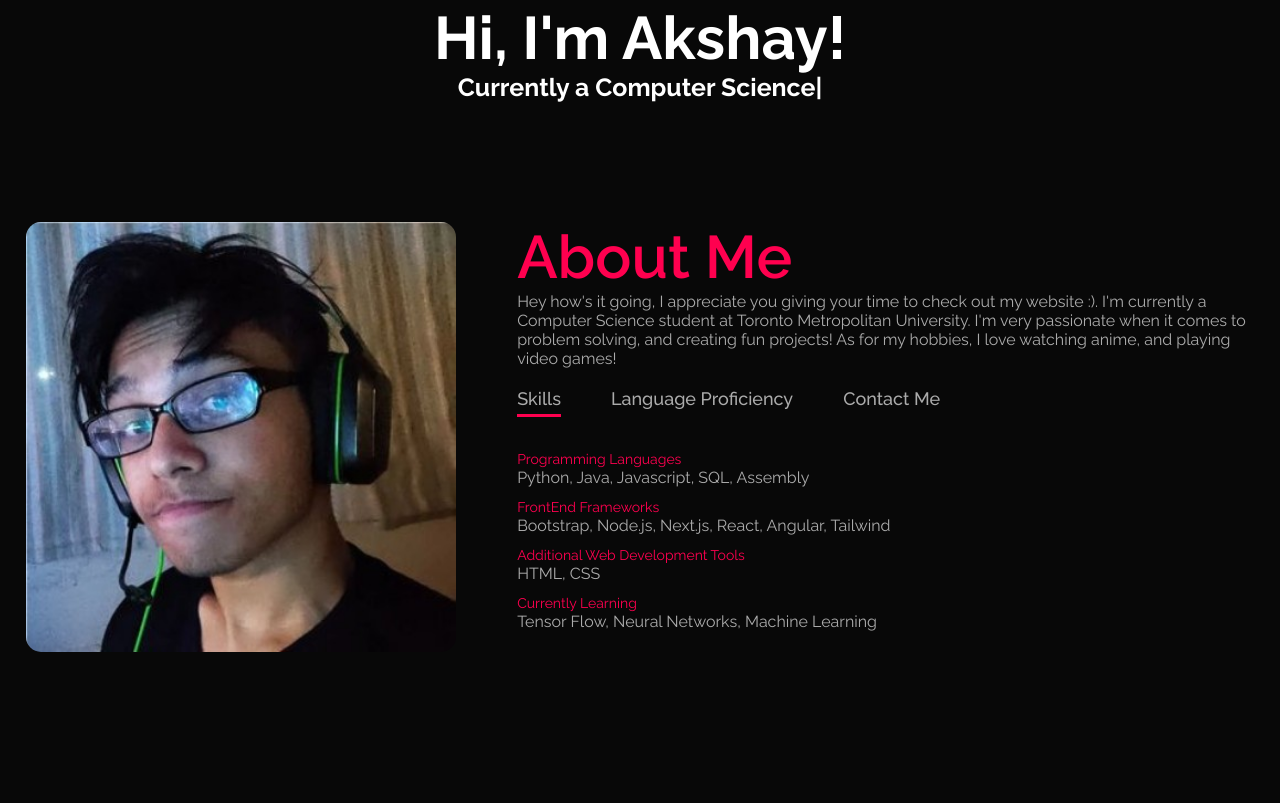
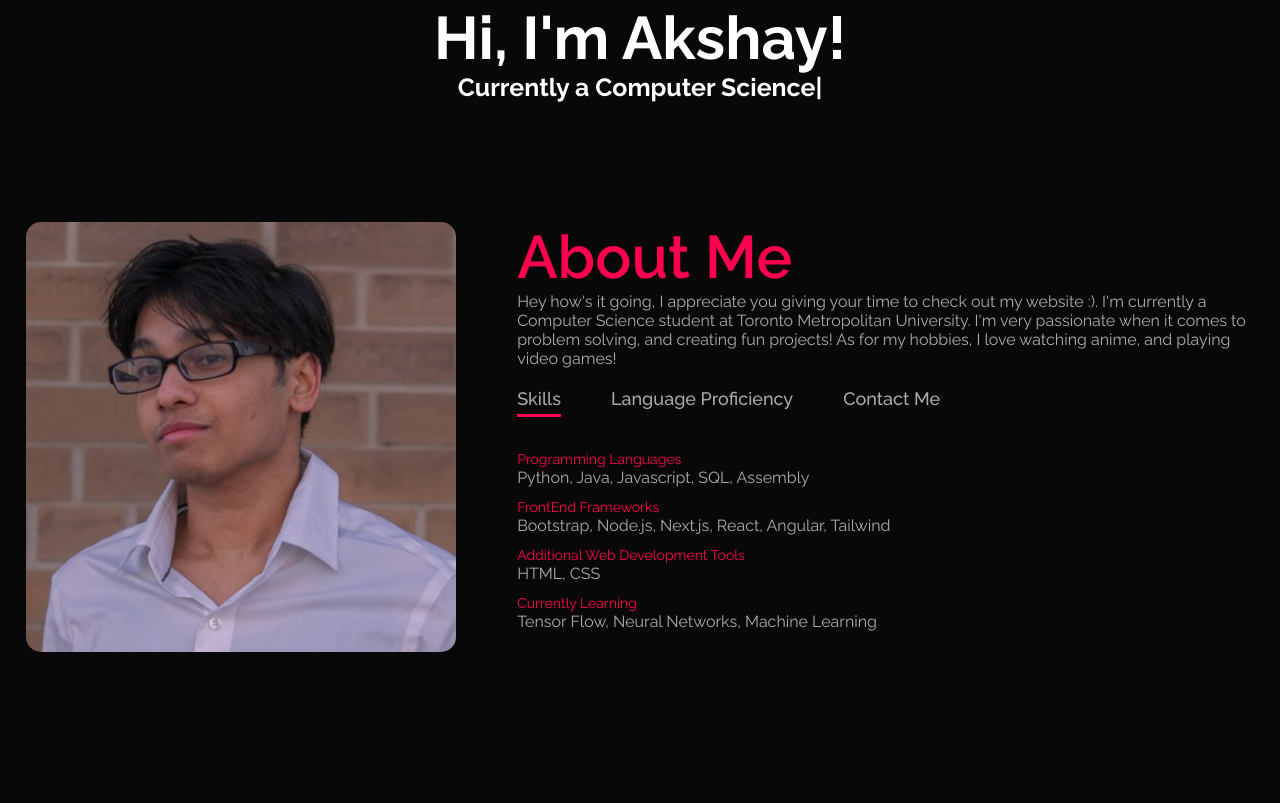
Before and after one commit to Octrainn/octrainn.github.io, a website: page index.html in a window 1280 px wide. Shown: the part 322-1125 px from the top of the page. Drawn offline with nearby package versions, Linux system fonts and the light colour scheme.

Commit message:
Update index.html

```diff
--- a/index.html
+++ b/index.html
@@ -59,7 +59,7 @@
         <div class="container">
             <div class="row">
                 <div class="about-col-1">
-                    <img src="/Images/doob.jpg" alt="">
+                    <img src="Images/LinkedIn.jpg" alt="">
                 </div>
                 <div class="about-col-2">
                     <h1 class="sub-title">About Me</h1>
```
